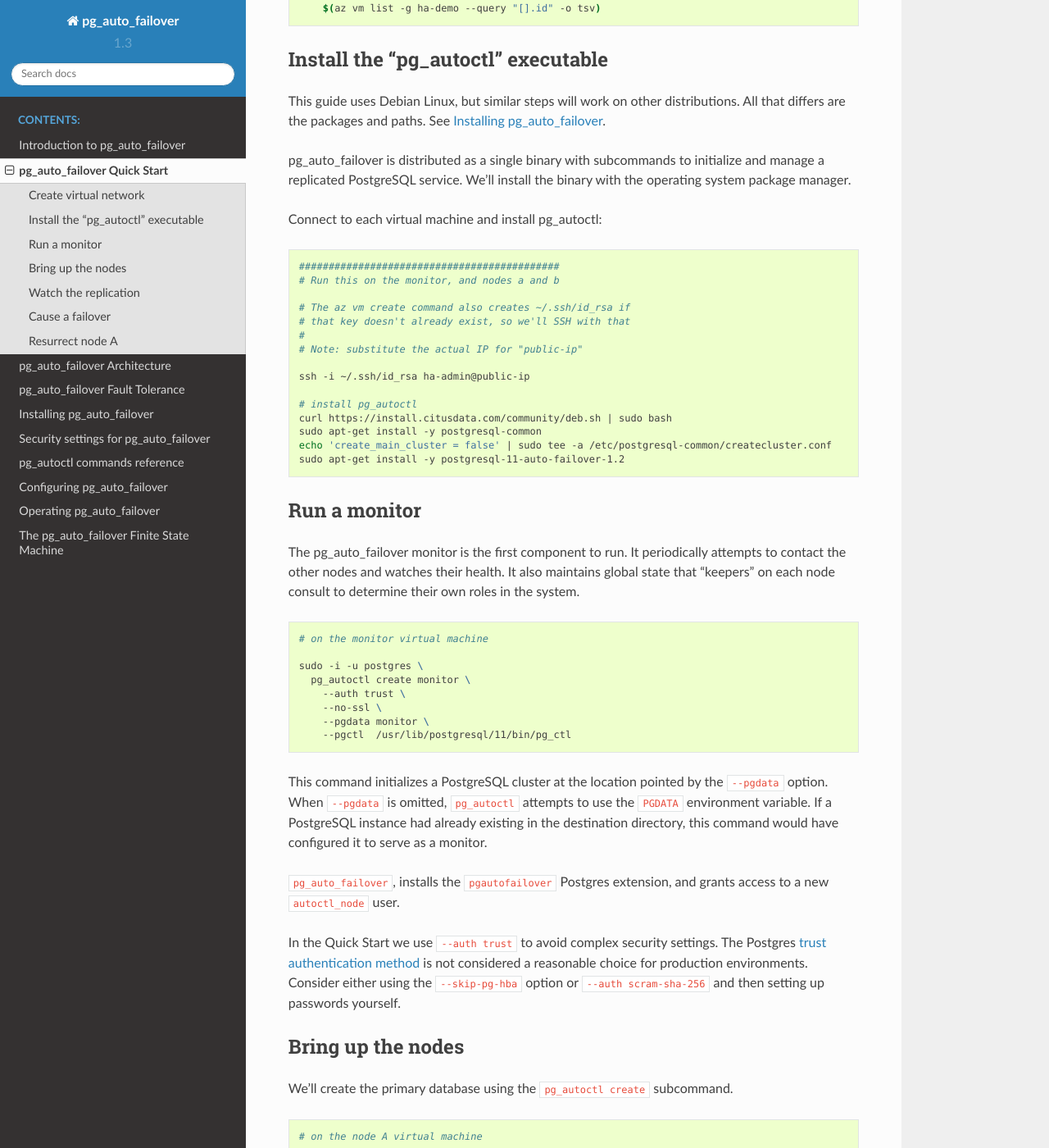
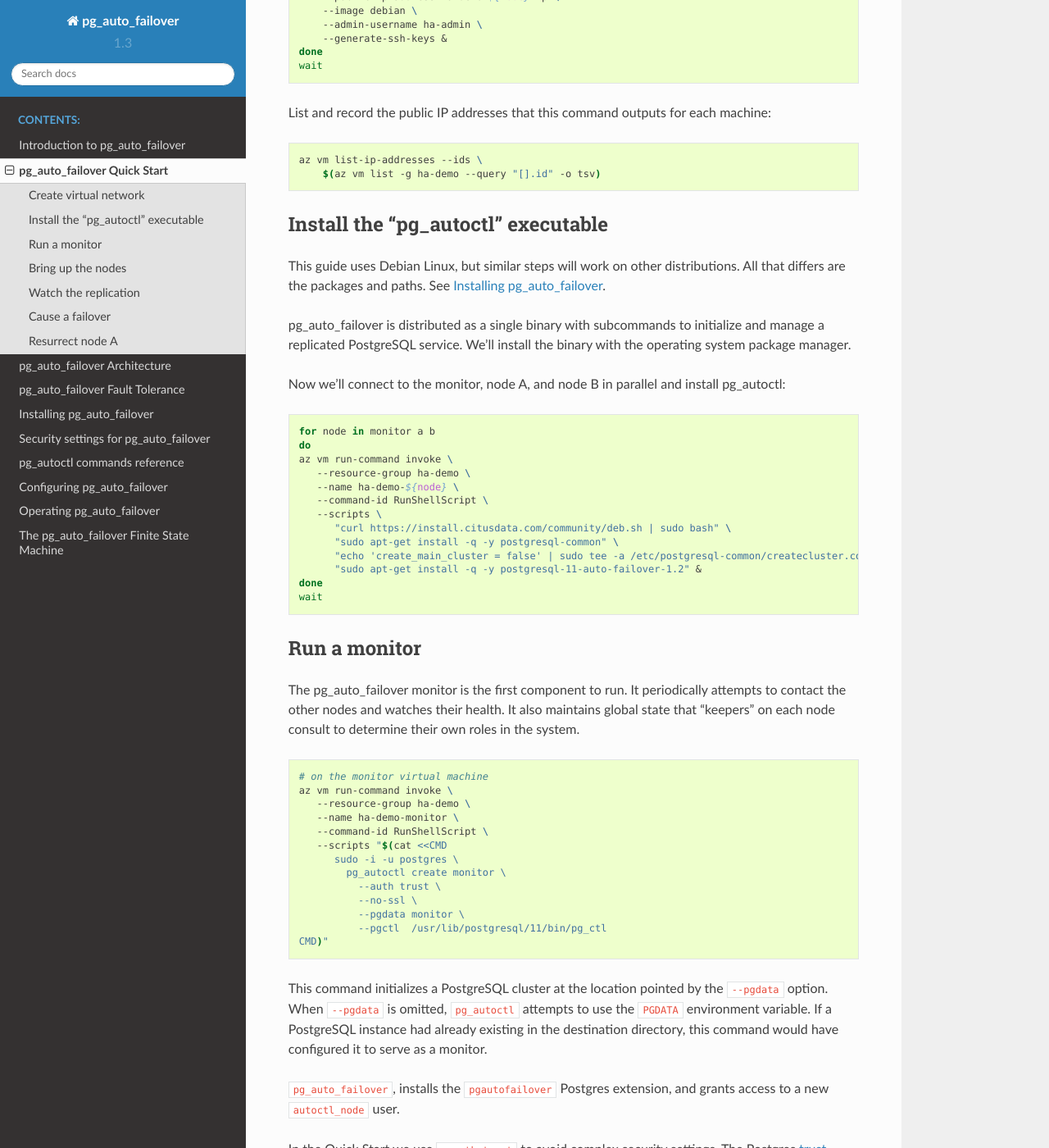
Before and after one commit to hapostgres/pg_auto_failover, a Sphinx documentation site: the page built from docs/quickstart.rst, in a window 1280 px wide and 1400 px high, scrolled down 1664 px. Shown: the whole window at 82% size. Built offline with Sphinx 7.4.7 and the Read the Docs theme 2.0.0, drawn with Linux system fonts in a browser that asks for light colours; some of the changed text lies outside the part shown.

Commit message:
Use private DNS, and exec commands through az

```diff
--- a/docs/quickstart.rst
+++ b/docs/quickstart.rst
@@ -71,6 +71,18 @@
 
 .. code-block:: bash
 
+   # allow VMs to resolve each other via internal DNS
+   az network private-dns zone create \
+       --resource-group ha-demo \
+       --name ha-demo.local
+   az network private-dns link vnet create \
+       --name ha-demo-zone-link \
+       --resource-group ha-demo \
+       --virtual-network ha-demo-net \
+       --zone-name ha-demo.local \
+       --registration-enabled true
+
+   # create VMs in parallel
    for node in monitor a b app
    do
    az vm create \
@@ -106,25 +118,24 @@
 initialize and manage a replicated PostgreSQL service. We’ll install the
 binary with the operating system package manager.
 
-Connect to each virtual machine and install pg_autoctl:
+Now we'll connect to the monitor, node A, and node B in parallel and install
+pg_autoctl:
 
 .. code-block:: bash
 
-  ############################################
-  # Run this on the monitor, and nodes a and b
-
-  # The az vm create command also creates ~/.ssh/id_rsa if
-  # that key doesn't already exist, so we'll SSH with that
-  #
-  # Note: substitute the actual IP for "public-ip"
-
-  ssh -i ~/.ssh/id_rsa ha-admin@public-ip
-
-  # install pg_autoctl
-  curl https://install.citusdata.com/community/deb.sh | sudo bash
-  sudo apt-get install -y postgresql-common
-  echo 'create_main_cluster = false' | sudo tee -a /etc/postgresql-common/createcluster.conf
-  sudo apt-get install -y postgresql-11-auto-failover-1.2
+  for node in monitor a b
+  do
+  az vm run-command invoke \
+     --resource-group ha-demo \
+     --name ha-demo-${node} \
+     --command-id RunShellScript \
+     --scripts \
+        "curl https://install.citusdata.com/community/deb.sh | sudo bash" \
+        "sudo apt-get install -q -y postgresql-common" \
+        "echo 'create_main_cluster = false' | sudo tee -a /etc/postgresql-common/createcluster.conf" \
+        "sudo apt-get install -q -y postgresql-11-auto-failover-1.2" &
+  done
+  wait
 
 .. _quickstart_run_monitor:
 
@@ -139,13 +150,18 @@
 .. code-block:: bash
 
    # on the monitor virtual machine
-
-   sudo -i -u postgres \
-     pg_autoctl create monitor \
-       --auth trust \
-       --no-ssl \
-       --pgdata monitor \
-       --pgctl  /usr/lib/postgresql/11/bin/pg_ctl
+   az vm run-command invoke \
+      --resource-group ha-demo \
+      --name ha-demo-monitor \
+      --command-id RunShellScript \
+      --scripts "$(cat <<CMD
+         sudo -i -u postgres \
+           pg_autoctl create monitor \
+             --auth trust \
+             --no-ssl \
+             --pgdata monitor \
+             --pgctl  /usr/lib/postgresql/11/bin/pg_ctl
+   CMD)"
 
 This command initializes a PostgreSQL cluster at the location pointed
 by the ``--pgdata`` option. When ``--pgdata`` is omitted, ``pg_autoctl``
@@ -171,15 +187,20 @@
 .. code-block:: bash
 
    # on the node A virtual machine
-
-   sudo -i -u postgres \
-     pg_autoctl create postgres \
-       --pgdata ha \
-       --auth trust \
-       --no-ssl \
-       --pgctl /usr/lib/postgresql/11/bin/pg_ctl \
-       --nodename `hostname -I` \
-       --monitor postgres://autoctl_node@ha-demo-monitor/pg_auto_failover
+   az vm run-command invoke \
+      --resource-group ha-demo \
+      --name ha-demo-a \
+      --command-id RunShellScript \
+      --scripts "$(cat <<CMD
+         sudo -i -u postgres \
+           pg_autoctl create postgres \
+             --pgdata ha \
+             --auth trust \
+             --no-ssl \
+             --nodename ha-demo-a \
+             --pgctl /usr/lib/postgresql/11/bin/pg_ctl \
+             --monitor postgres://autoctl_node@ha-demo-monitor/pg_auto_failover
+   CMD)"
 
 Notice the user and database name in the monitor connection string -- these
 are what monitor init created. We also give it the path to pg_ctl so that the
```
